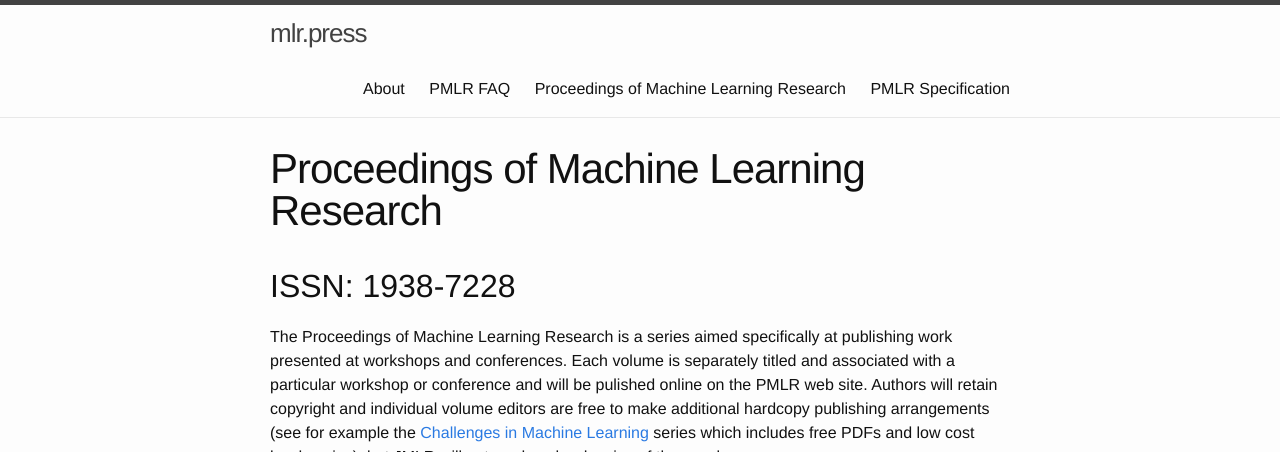
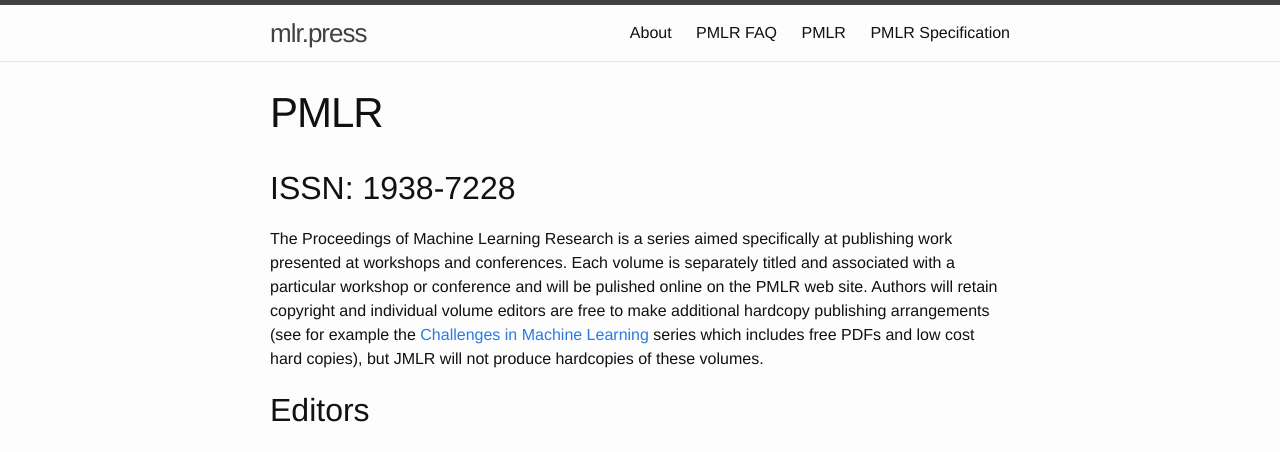
Before and after one commit to mlresearch/mlresearch.github.io, a Jekyll site: the page built from pmlr.md, in a window 1280 px wide and 900 px high, cut to the strip 0-452 px from the top of the window. Built offline with Jekyll 4.4.1, drawn with Linux system fonts in a browser that asks for light colours.

Commit message:
Update PMLR title

```diff
--- a/pmlr.md
+++ b/pmlr.md
@@ -1,6 +1,6 @@
 ---
 layout: page
-title: Proceedings of Machine Learning Research
+title: PMLR
 tagline:
 ---
 
```
